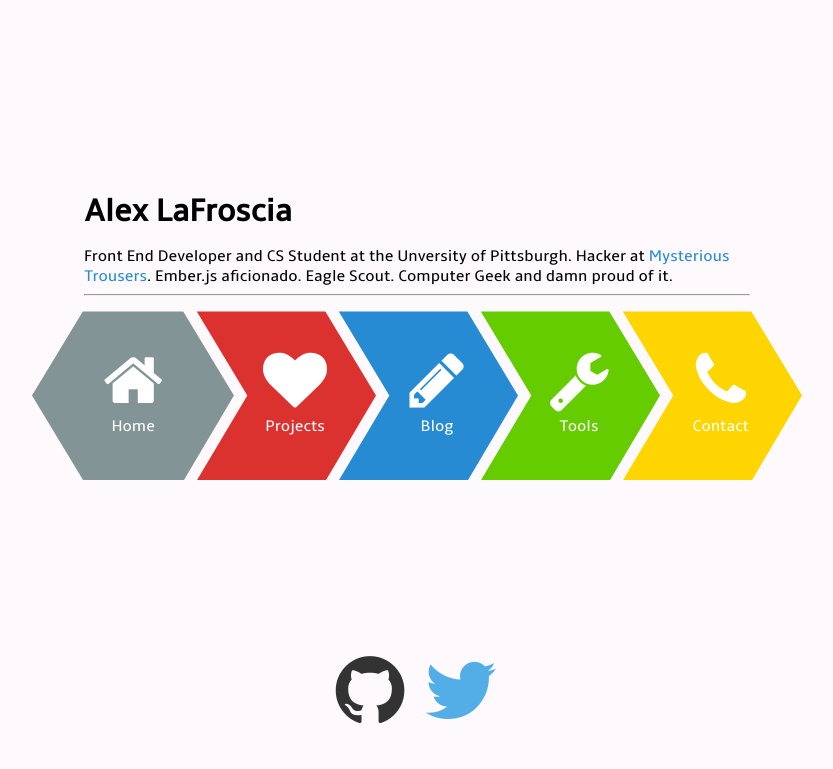
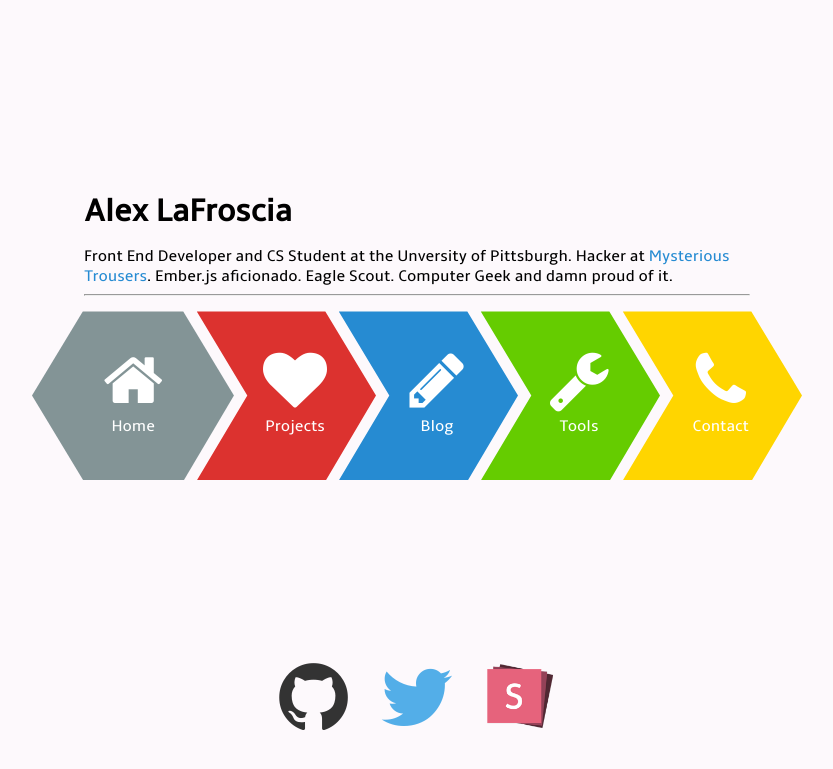
Before and after one commit to alexlafroscia/alexlafroscia.github.io, a Jekyll site: the page built from index.html, in a window 1280 px wide. Shown: the top 769 px of the page, without its empty margins (223-1056 px from the left). Built offline with Jekyll 4.4.1, drawn with Linux system fonts in a browser that asks for light colours.

Commit message:
Add icon for Slides.com

```diff
--- a/assets/app.scss
+++ b/assets/app.scss
@@ -172,6 +172,13 @@ ul.social-bar {
   li {
     display: inline-block;
     text-align: center;
+    width: 84px;
+
+    img {
+      height: 80px;
+      position: relative;
+      top: 10px;
+    }
 
     &.github {
       a {
--- a/index.html
+++ b/index.html
@@ -61,10 +61,14 @@ layout: site
 
   <ul class="social-bar">
     <li class="github">
-      <a href="http://github.com/alexlafroscia"><i class="fa fa-github"></i></a>
+      <a href="http://github.com/alexlafroscia" target="_blank"><i class="fa fa-github"></i></a>
     </li>
     <li class="twitter">
-      <a href="http://twitter.com/alexlafroscia"><i class="fa fa-twitter"></i></a>
+      <a href="http://twitter.com/alexlafroscia" target="_blank"><i class="fa fa-twitter"></i></a>
+    </li>
+    <li class="slides">
+      <a href="https://slides.com/alexlafroscia" target="_blank"><img
+         src="/assets/img/slides.png" alt="Slides.com" /></a>
     </li>
   </ul>
 </div>
```
Also changed, not shown: assets/img/slides.png (added), 3 other files.
